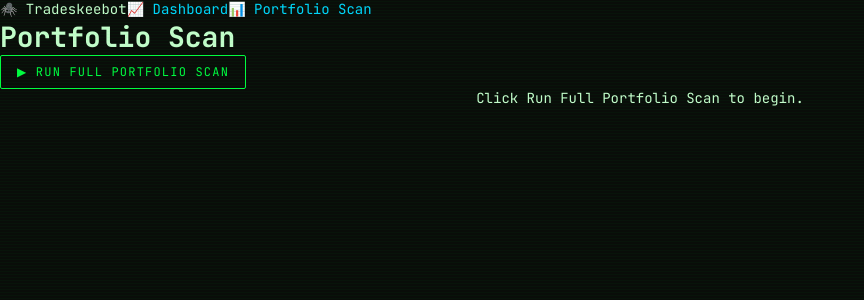
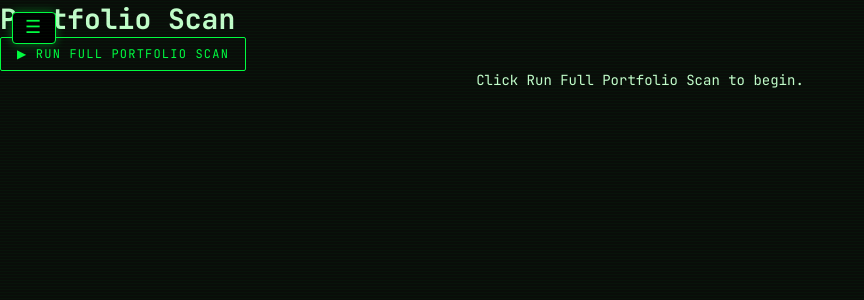
Before and after one commit to fullylucid/trading-dashboard, a React (Vite) app in the folder frontend/: page /portfolio-scan in a window 1280 px wide. Shown: the top 300 px of the page, without its empty margins (0-864 px from the left). Built offline with nearby package versions, Linux system fonts and the light colour scheme.

Commit message:
frontend: replace top TabBar with top-left dropdown menu, unblock ticker overlap

```diff
--- a/frontend/src/App.tsx
+++ b/frontend/src/App.tsx
@@ -1,32 +1,121 @@
 import './App.css';
+import { useState, useEffect, useRef } from 'react';
 import { BrowserRouter, Routes, Route, NavLink } from 'react-router-dom';
 import EnhancedDashboard from './components/EnhancedDashboard';
 import PortfolioScan from './pages/PortfolioScan';
 
-function TabBar() {
-  const base =
-    'px-4 py-2 text-sm font-medium border-b-2 transition-colors';
-  const active = 'text-green-400 border-green-500';
-  const idle = 'text-gray-400 border-transparent hover:text-gray-200';
+const ROUTES: { to: string; label: string; end?: boolean }[] = [
+  { to: '/', label: '📈 Dashboard', end: true },
+  { to: '/portfolio-scan', label: '📊 Portfolio Scan' },
+];
+
+function NavMenu() {
+  const [open, setOpen] = useState(false);
+  const ref = useRef<HTMLDivElement | null>(null);
+
+  useEffect(() => {
+    if (!open) return;
+    const onClick = (e: MouseEvent) => {
+      if (ref.current && !ref.current.contains(e.target as Node)) {
+        setOpen(false);
+      }
+    };
+    const onKey = (e: KeyboardEvent) => {
+      if (e.key === 'Escape') setOpen(false);
+    };
+    document.addEventListener('mousedown', onClick);
+    document.addEventListener('keydown', onKey);
+    return () => {
+      document.removeEventListener('mousedown', onClick);
+      document.removeEventListener('keydown', onKey);
+    };
+  }, [open]);
+
+  const btnStyle: React.CSSProperties = {
+    background: '#000',
+    color: '#00ff41',
+    border: '1px solid #00ff41',
+    fontFamily: 'monospace',
+    fontSize: 18,
+    lineHeight: 1,
+    padding: '6px 12px',
+    cursor: 'pointer',
+    boxShadow: '0 0 10px rgba(0, 255, 65, 0.4)',
+    borderRadius: 4,
+  };
+
+  const menuStyle: React.CSSProperties = {
+    marginTop: 6,
+    background: '#000',
+    border: '1px solid #00ff41',
+    borderRadius: 4,
+    minWidth: 200,
+    boxShadow: '0 0 12px rgba(0, 255, 65, 0.5)',
+    padding: 4,
+    fontFamily: 'monospace',
+  };
+
+  const itemBase: React.CSSProperties = {
+    display: 'block',
+    padding: '8px 12px',
+    color: '#00ff41',
+    textDecoration: 'none',
+    fontSize: 14,
+    borderRadius: 2,
+  };
+
   return (
-    <nav className="bg-gray-900 border-b border-gray-800 sticky top-0 z-50">
-      <div className="max-w-7xl mx-auto px-4 sm:px-6 lg:px-8 flex items-center gap-2">
-        <span className="text-green-400 font-bold mr-4">🕷️ Tradeskeebot</span>
-        <NavLink
-          to="/"
-          end
-          className={({ isActive }) => `${base} ${isActive ? active : idle}`}
-        >
-          📈 Dashboard
-        </NavLink>
-        <NavLink
-          to="/portfolio-scan"
-          className={({ isActive }) => `${base} ${isActive ? active : idle}`}
-        >
-          📊 Portfolio Scan
-        </NavLink>
-      </div>
-    </nav>
+    <div
+      ref={ref}
+      style={{
+        position: 'fixed',
+        top: 12,
+        left: 12,
+        zIndex: 2000,
+        fontFamily: 'monospace',
+      }}
+    >
+      <button
+        type="button"
+        aria-label="Open navigation menu"
+        aria-expanded={open}
+        onClick={() => setOpen((v) => !v)}
+        style={btnStyle}
+      >
+        ☰
+      </button>
+      {open && (
+        <div role="menu" style={menuStyle}>
+          <div
+            style={{
+              padding: '6px 10px',
+              color: '#00ff41',
+              fontSize: 12,
+              opacity: 0.7,
+              borderBottom: '1px solid rgba(0,255,65,0.3)',
+              marginBottom: 4,
+            }}
+          >
+            🕷️ Tradeskeebot
+          </div>
+          {ROUTES.map((r) => (
+            <NavLink
+              key={r.to}
+              to={r.to}
+              end={r.end}
+              onClick={() => setOpen(false)}
+              style={({ isActive }) => ({
+                ...itemBase,
+                background: isActive ? 'rgba(0,255,65,0.15)' : 'transparent',
+                fontWeight: isActive ? 700 : 400,
+              })}
+            >
+              {r.label}
+            </NavLink>
+          ))}
+        </div>
+      )}
+    </div>
   );
 }
 
@@ -34,7 +123,7 @@ function App() {
   return (
     <BrowserRouter>
       <div className="app min-h-screen bg-gray-900 text-white">
-        <TabBar />
+        <NavMenu />
         <Routes>
           <Route path="/" element={<EnhancedDashboard />} />
           <Route path="/portfolio-scan" element={<PortfolioScan />} />
```
Also changed, not shown: 1 other file (tests, documents, lock files or other folders).
